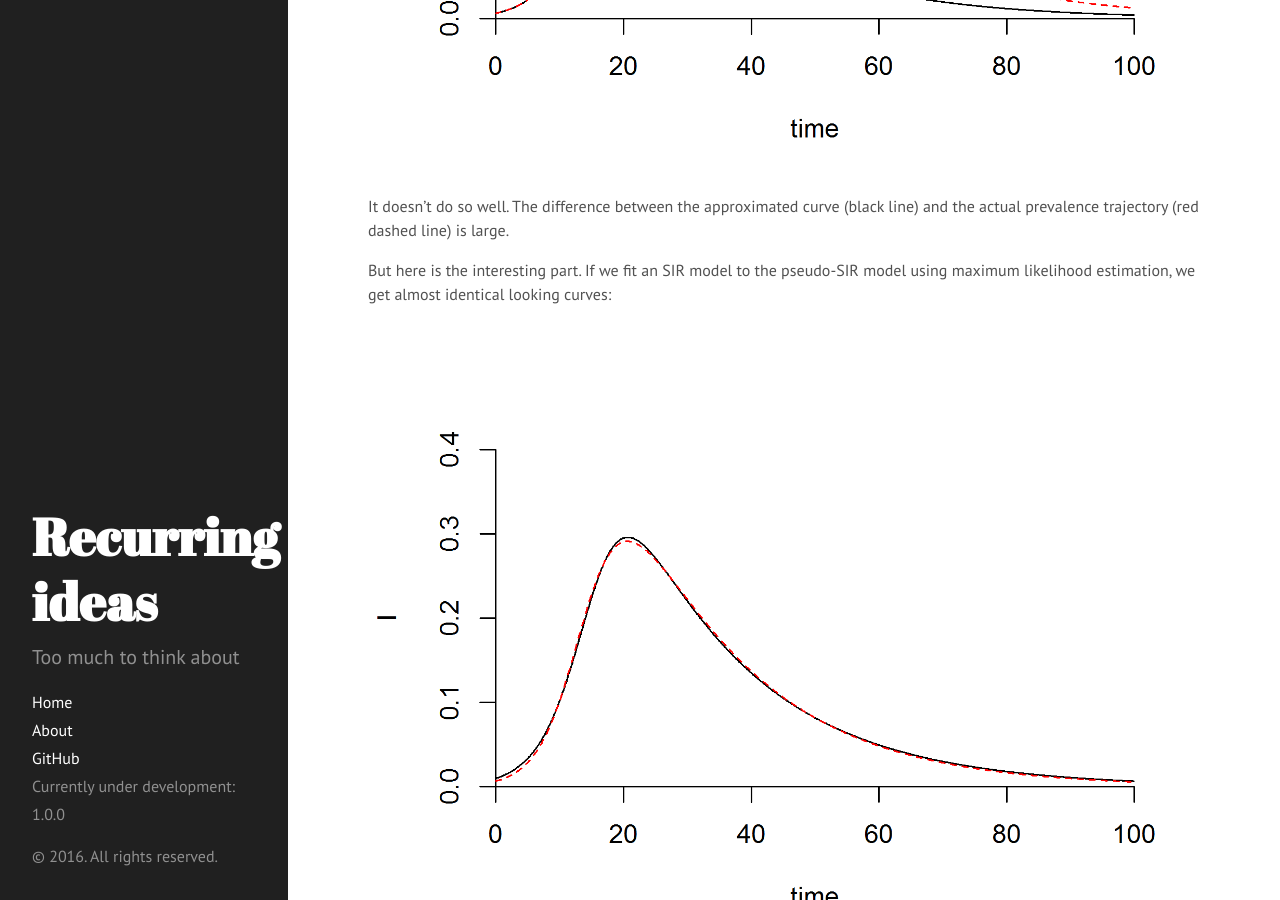
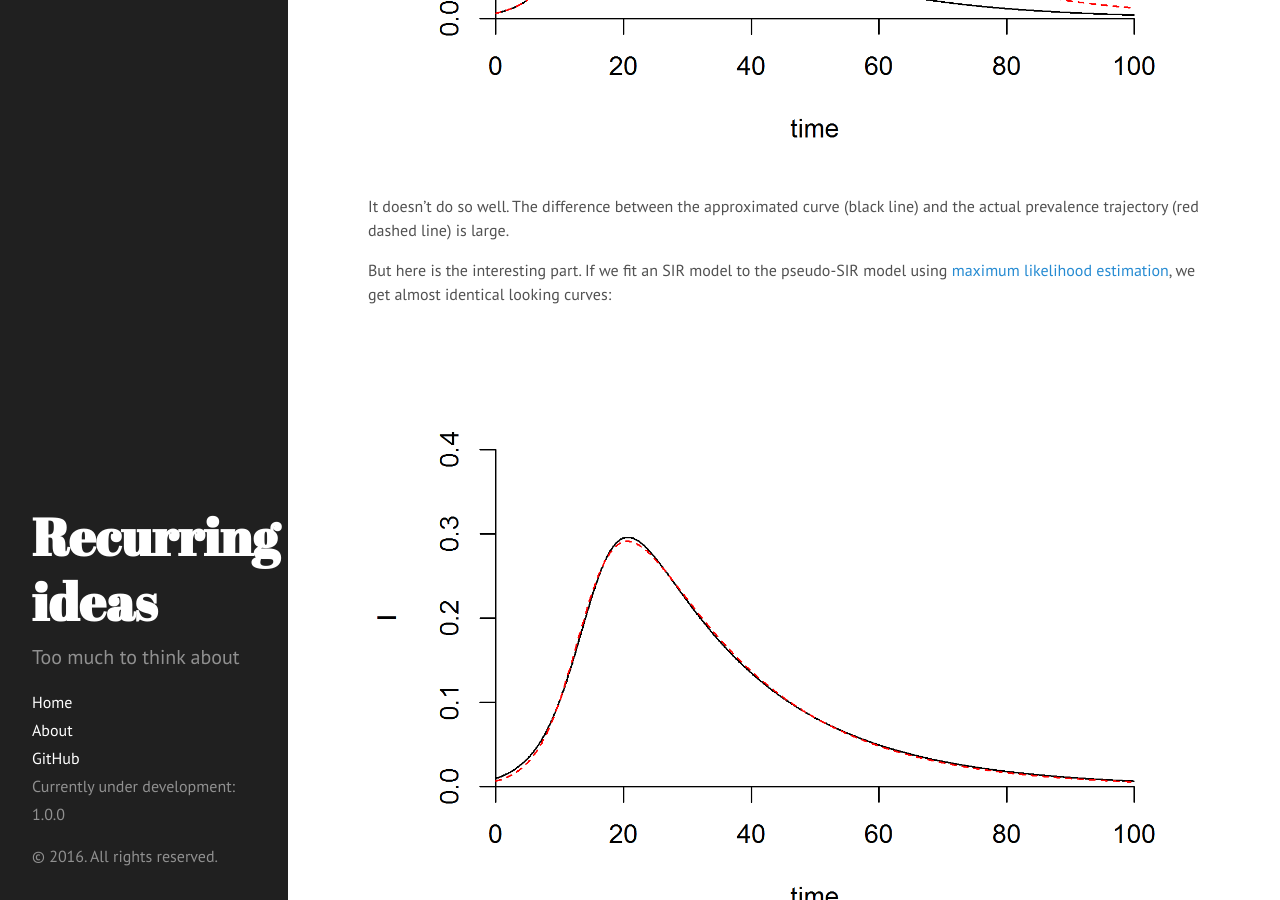
Before and after one commit to parksw3/parksw3.github.io, a Jekyll site: the page built from _posts/2016-11-04-sir.md, in a window 1280 px wide and 900 px high, scrolled down 1584 px. Built offline with Jekyll 4.4.1, drawn with Linux system fonts in a browser that asks for light colours; formulas are drawn with MathJax 3; some of the changed lines change nothing that is shown.

Commit message:
add link

```diff
--- a/_posts/2016-11-04-sir.md
+++ b/_posts/2016-11-04-sir.md
@@ -47,7 +47,7 @@ This is my "pseudo-SIR model". For this approximation to work, I think the restr
 
 It doesn't do so well. The difference between the approximated curve (black line) and the actual prevalence trajectory (red dashed line) is large.
 
-But here is the interesting part. If we fit an SIR model to the pseudo-SIR model using maximum likelihood estimation, we get almost identical looking curves:
+But here is the interesting part. If we fit an SIR model to the pseudo-SIR model using [maximum likelihood estimation](https://en.wikipedia.org/wiki/Maximum_likelihood_estimation), we get almost identical looking curves:
 
 ![Figure 2]({{ site.url }}/assets/2016-11-04-sir/goodfit2.png)
 
```
